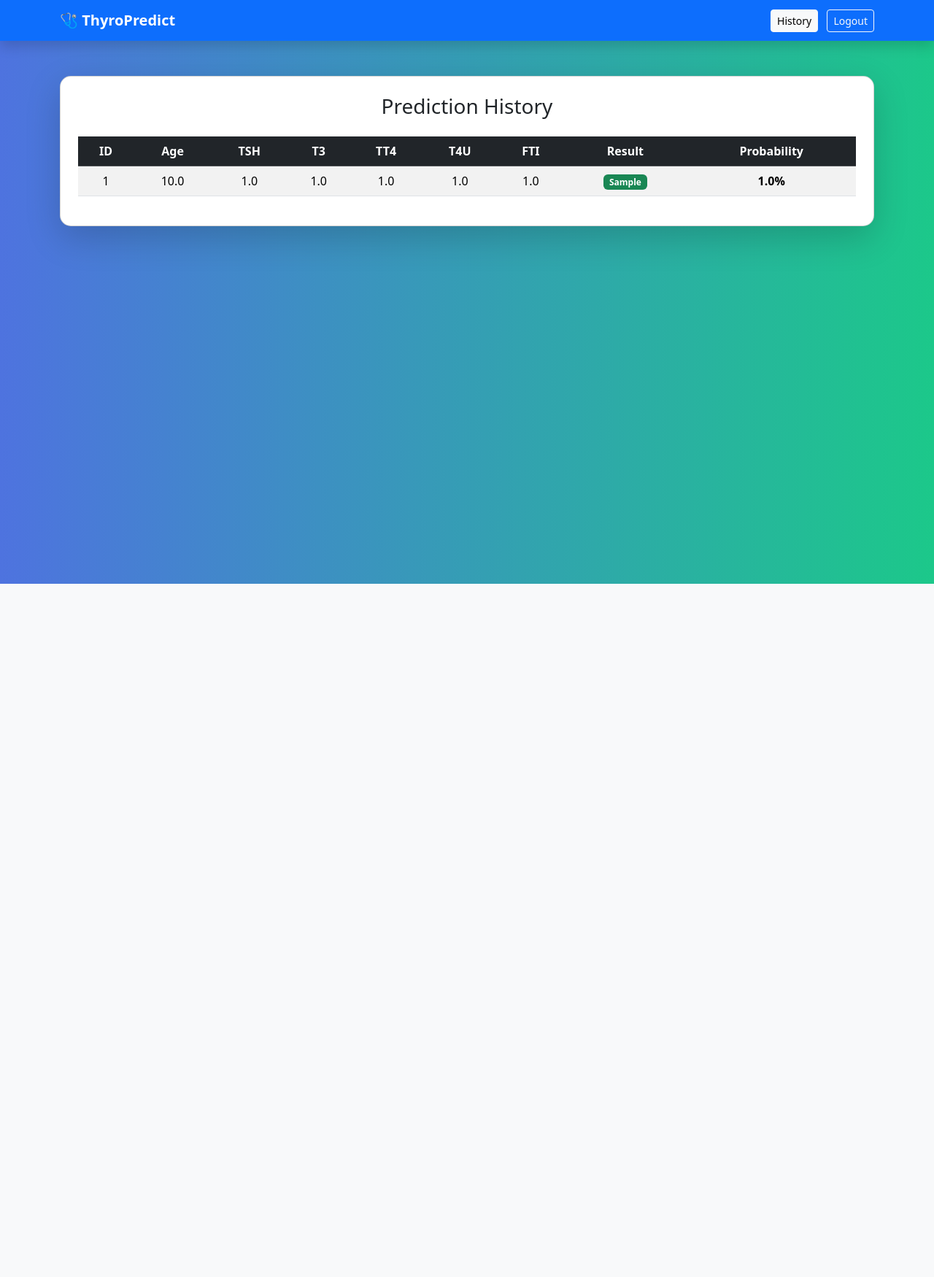
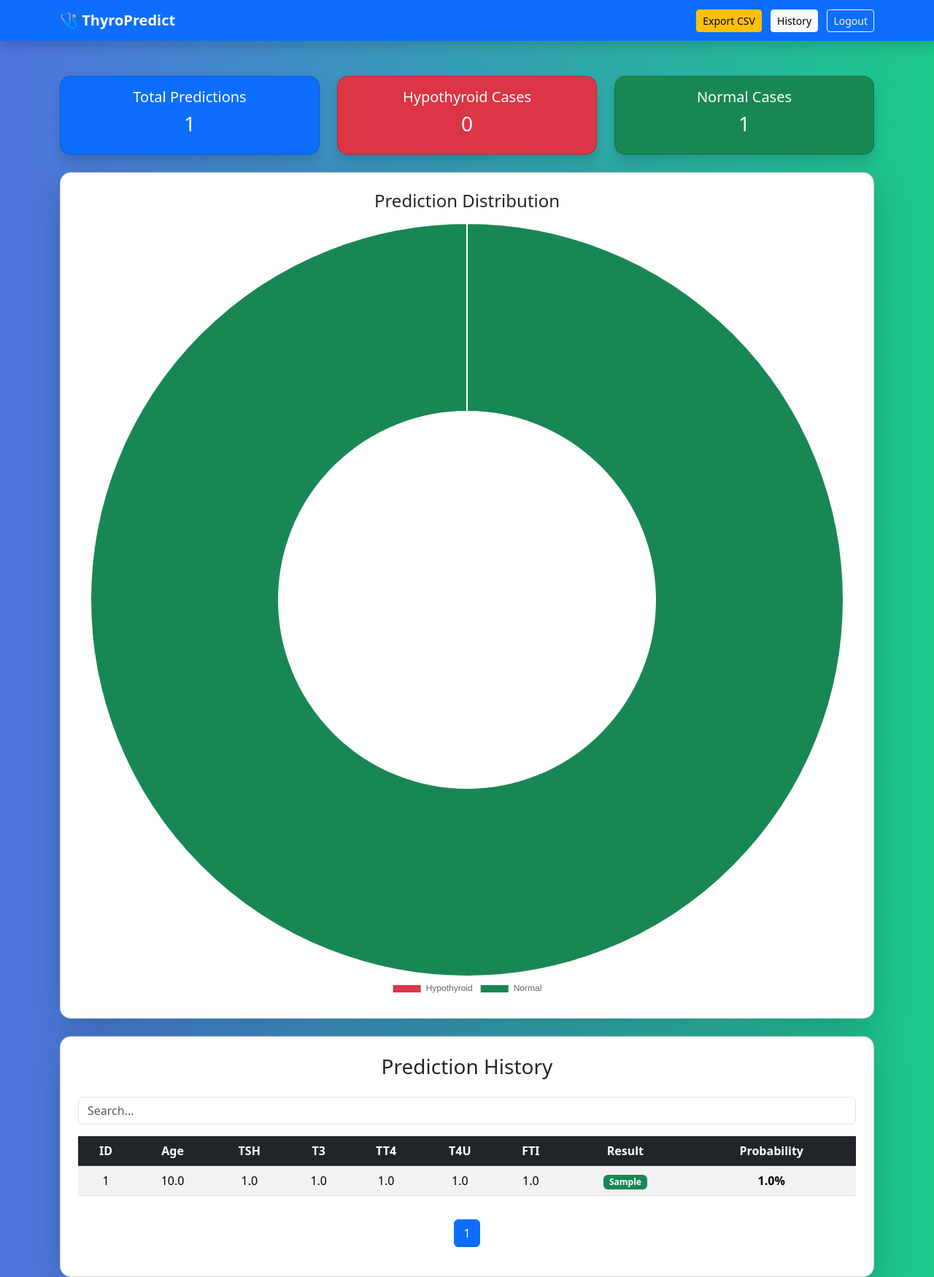
Before and after one commit to lakshmimm03/hypothyroid-ml-app, a Flask app: page /history in a window 1280 px wide. Shown: the whole page at 73% size. Before the commit the page ends 800 px from the top, so only its background shows below. Run offline with Flask 3, Linux system fonts and the light colour scheme; the visitor is signed in with stand-in values (Sample User, id 1); tables that the repository leaves empty hold one stand-in row (values such as "Sample post"); parts of the project's set-up code (start-up, migrations or seed data) failed here and were passed over.

Commit message:
Added dashboard analytics, pagination, search filter, CSV export, and admin protection

```diff
--- a/app.py
+++ b/app.py
@@ -1,5 +1,6 @@
 import os
-from flask import Flask, render_template, request, redirect, session
+import csv
+from flask import Flask, render_template, request, redirect, session, Response
 from flask_sqlalchemy import SQLAlchemy
 import joblib
 import numpy as np
@@ -32,7 +33,6 @@ class Prediction(db.Model):
     result = db.Column(db.String(50))
     probability = db.Column(db.Float)
 
-# Create tables
 with app.app_context():
     db.create_all()
 
@@ -100,17 +100,16 @@ def predict():
 
         result_text = "Hypothyroid Detected" if prediction == 1 else "No Hypothyroid"
 
-        # SAVE TO DATABASE
         new_prediction = Prediction(
-            age=float(age),
-            tsh=float(TSH),
-            t3=float(T3),
-            tt4=float(TT4),
-            t4u=float(T4U),
-            fti=float(FTI),
+            age=age,
+            tsh=TSH,
+            t3=T3,
+            tt4=TT4,
+            t4u=T4U,
+            fti=FTI,
             result=result_text,
-            probability=float(round(prob * 100, 2))
-            )
+            probability=round(prob * 100, 2)
+        )
 
         db.session.add(new_prediction)
         db.session.commit()
@@ -118,22 +117,62 @@ def predict():
         return render_template(
             "result.html",
             result=result_text,
-            probability=float(prob * 100),
+            probability=round(prob * 100, 2),
             explanations=explanations
         )
 
     except Exception as e:
-        return render_template(
-            "result.html",
-            result=f"Error: {str(e)}"
-        )
+        return render_template("result.html", result=f"Error: {str(e)}")
 
-# ---------------- HISTORY ROUTE (CORRECT PLACE) ----------------
+# ---------------- HISTORY ROUTE ----------------
 @app.route("/history")
 def history():
-    all_predictions = Prediction.query.order_by(Prediction.id.desc()).all()
-    return render_template("history.html", predictions=all_predictions)
+    # 🔐 Admin Protection
+    if "user" not in session:
+        return redirect("/login")
 
+    # 📄 Pagination Settings
+    page = request.args.get('page', 1, type=int)
+    per_page = 5
+
+    pagination = Prediction.query.order_by(
+        Prediction.id.desc()
+    ).paginate(page=page, per_page=per_page)
+
+    # 📊 Summary Statistics
+    total = Prediction.query.count()
+    positive = Prediction.query.filter(
+        Prediction.result.contains("Detected")
+    ).count()
+    negative = total - positive
+
+    return render_template(
+        "history.html",
+        predictions=pagination.items,
+        pagination=pagination,
+        total=total,
+        positive=positive,
+        negative=negative
+    )
+
+# ---------------- EXPORT CSV ROUTE ----------------
+@app.route("/export")
+def export():
+    if "user" not in session:
+        return redirect("/login")
+
+    predictions = Prediction.query.all()
+
+    def generate():
+        yield "ID,Age,TSH,T3,TT4,T4U,FTI,Result,Probability\n"
+        for p in predictions:
+            yield f"{p.id},{p.age},{p.tsh},{p.t3},{p.tt4},{p.t4u},{p.fti},{p.result},{p.probability}\n"
+
+    return Response(
+        generate(),
+        mimetype="text/csv",
+        headers={"Content-Disposition": "attachment;filename=predictions.csv"}
+    )
 
 # ---------------- TEST ROUTE ----------------
 @app.route("/test")
--- a/templates/history.html
+++ b/templates/history.html
@@ -3,7 +3,7 @@
 <head>
     <title>Prediction History</title>
 
-    <!-- Bootstrap CSS -->
+    <!-- Bootstrap -->
     <link href="https://cdn.jsdelivr.net/npm/bootstrap@5.3.2/dist/css/bootstrap.min.css" rel="stylesheet">
 
     <style>
@@ -23,17 +23,54 @@
   <div class="container">
     <a class="navbar-brand fw-bold" href="/">🩺 ThyroPredict</a>
     <div class="ms-auto">
+      <a class="btn btn-warning btn-sm me-2" href="/export">Export CSV</a>
       <a class="btn btn-light btn-sm me-2" href="/history">History</a>
       <a class="btn btn-outline-light btn-sm" href="/logout">Logout</a>
     </div>
   </div>
 </nav>
 
-<!-- HISTORY CARD -->
 <div class="container mt-5">
+
+  <!-- SUMMARY CARDS -->
+  <div class="row text-center mb-4">
+    <div class="col-md-4">
+      <div class="card bg-primary text-white p-3 shadow">
+        <h5>Total Predictions</h5>
+        <h3>{{ total }}</h3>
+      </div>
+    </div>
+
+    <div class="col-md-4">
+      <div class="card bg-danger text-white p-3 shadow">
+        <h5>Hypothyroid Cases</h5>
+        <h3>{{ positive }}</h3>
+      </div>
+    </div>
+
+    <div class="col-md-4">
+      <div class="card bg-success text-white p-3 shadow">
+        <h5>Normal Cases</h5>
+        <h3>{{ negative }}</h3>
+      </div>
+    </div>
+  </div>
+
+  <!-- 🔥 CHART SECTION -->
+  <div class="card shadow-lg p-4 mb-4">
+    <h4 class="text-center mb-3">Prediction Distribution</h4>
+    <canvas id="statsChart" height="100"></canvas>
+  </div>
+
+  <!-- HISTORY TABLE -->
   <div class="card shadow-lg p-4">
 
     <h3 class="mb-4 text-center">Prediction History</h3>
+
+    <input class="form-control mb-3"
+           id="searchInput"
+           type="text"
+           placeholder="Search...">
 
     <div class="table-responsive">
       <table class="table table-striped table-hover align-middle">
@@ -50,6 +87,7 @@
             <th>Probability</th>
           </tr>
         </thead>
+
         <tbody class="text-center">
           {% for p in predictions %}
           <tr>
@@ -67,17 +105,82 @@
                 <span class="badge bg-success">{{ p.result }}</span>
               {% endif %}
             </td>
-            <td>
-              <strong>{{ p.probability }}%</strong>
-            </td>
+            <td><strong>{{ p.probability }}%</strong></td>
           </tr>
           {% endfor %}
         </tbody>
       </table>
     </div>
 
+    <!-- PAGINATION -->
+    <nav class="mt-3">
+      <ul class="pagination justify-content-center">
+
+        {% if pagination.has_prev %}
+          <li class="page-item">
+            <a class="page-link" href="{{ url_for('history', page=pagination.prev_num) }}">Previous</a>
+          </li>
+        {% endif %}
+
+        {% for p in pagination.iter_pages() %}
+          {% if p %}
+            <li class="page-item {% if p == pagination.page %}active{% endif %}">
+              <a class="page-link" href="{{ url_for('history', page=p) }}">{{ p }}</a>
+            </li>
+          {% endif %}
+        {% endfor %}
+
+        {% if pagination.has_next %}
+          <li class="page-item">
+            <a class="page-link" href="{{ url_for('history', page=pagination.next_num) }}">Next</a>
+          </li>
+        {% endif %}
+
+      </ul>
+    </nav>
+
   </div>
 </div>
+
+<!-- 🔍 Search Script -->
+<script>
+document.getElementById("searchInput").addEventListener("keyup", function() {
+    var value = this.value.toLowerCase();
+    var rows = document.querySelectorAll("tbody tr");
+
+    rows.forEach(function(row) {
+        row.style.display =
+            row.innerText.toLowerCase().includes(value)
+            ? "" : "none";
+    });
+});
+</script>
+
+<!-- 🔥 CHART.JS -->
+<script src="https://cdn.jsdelivr.net/npm/chart.js"></script>
+
+<script>
+const ctx = document.getElementById('statsChart');
+
+new Chart(ctx, {
+  type: 'doughnut',
+  data: {
+    labels: ['Hypothyroid', 'Normal'],
+    datasets: [{
+      data: [{{ positive }}, {{ negative }}],
+      backgroundColor: ['#dc3545', '#198754']
+    }]
+  },
+  options: {
+    responsive: true,
+    plugins: {
+      legend: {
+        position: 'bottom'
+      }
+    }
+  }
+});
+</script>
 
 <!-- Bootstrap JS -->
 <script src="https://cdn.jsdelivr.net/npm/bootstrap@5.3.2/dist/js/bootstrap.bundle.min.js"></script>
```
